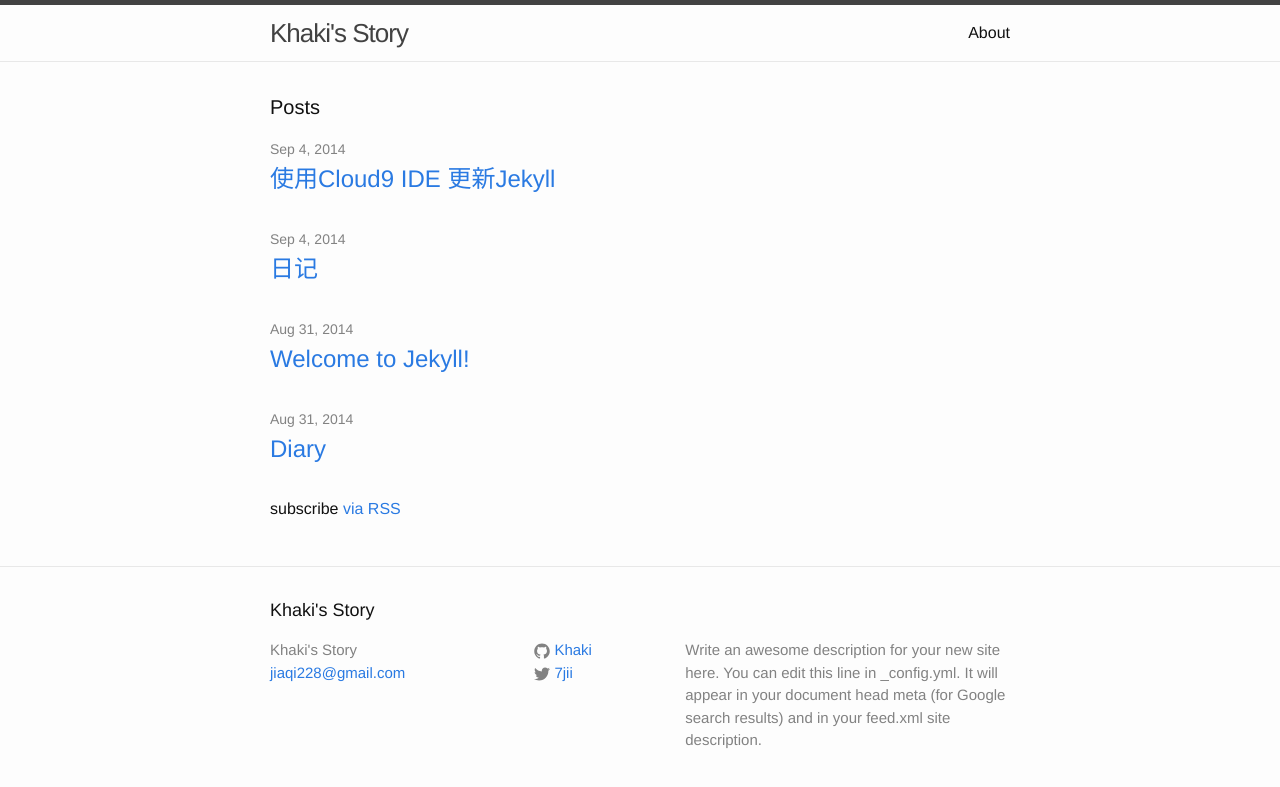
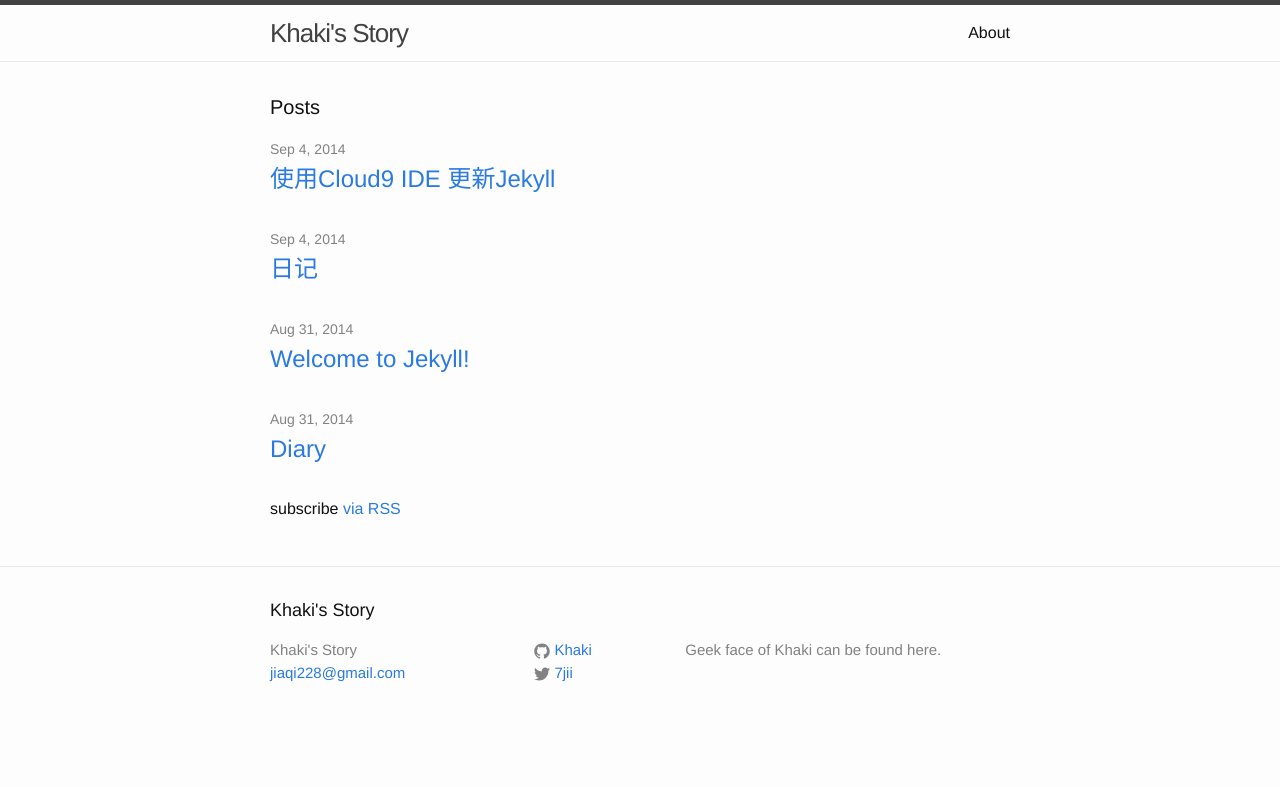
Before and after one commit to Khaki/khaki.github.io, a Jekyll site: the page built from index.html, in a window 1280 px wide. Shown: the top 787 px of the page. Built offline with Jekyll 4.4.1, drawn with Linux system fonts in a browser that asks for light colours.

Commit message:
Update blog description

```diff
--- a/_config.yml
+++ b/_config.yml
@@ -2,9 +2,7 @@
 title: Khaki's Story
 email: jiaqi228@gmail.com
 description: > # this means to ignore newlines until "baseurl:"
-  Write an awesome description for your new site here. You can edit this
-  line in _config.yml. It will appear in your document head meta (for
-  Google search results) and in your feed.xml site description.
+  Geek face of Khaki can be found here.
 baseurl: "" # the subpath of your site, e.g. /blog/
 url: "http://khaki.github.io" # the base hostname & protocol for your site
 twitter_username: 7jii
```
